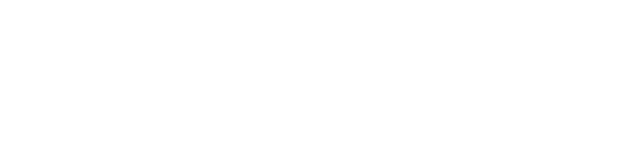
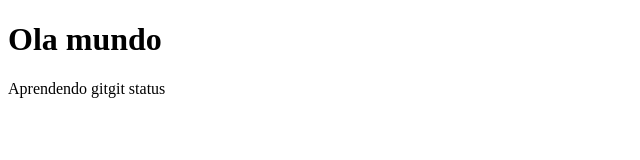
Before and after one commit to kaiquepera2121/testandoGit, a plain HTML site: page index.html in a window 1280 px wide. Shown: the whole page, without its empty margins (0-640 px from the left). Drawn offline with Linux system fonts and the light colour scheme.

Commit message:
H1 feito

```diff
--- a/index.html
+++ b/index.html
@@ -7,5 +7,10 @@
 </head>
 <body>
 
+    <h1>Ola mundo</h1>
+    <p>Aprendendo gitgit status
+
+    </p>
+
 </body>
 </html>
```
